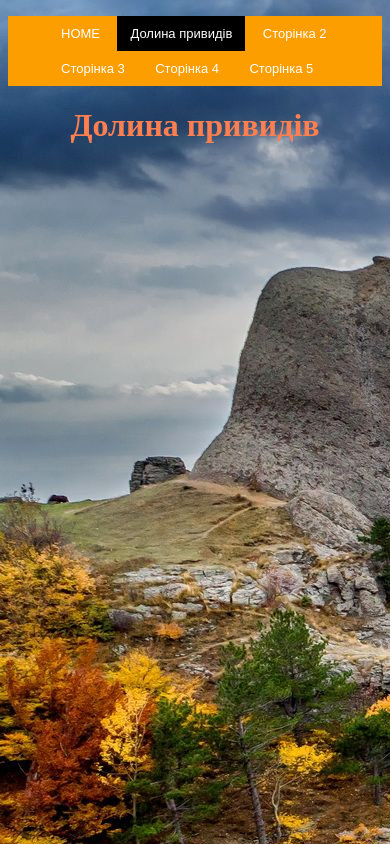
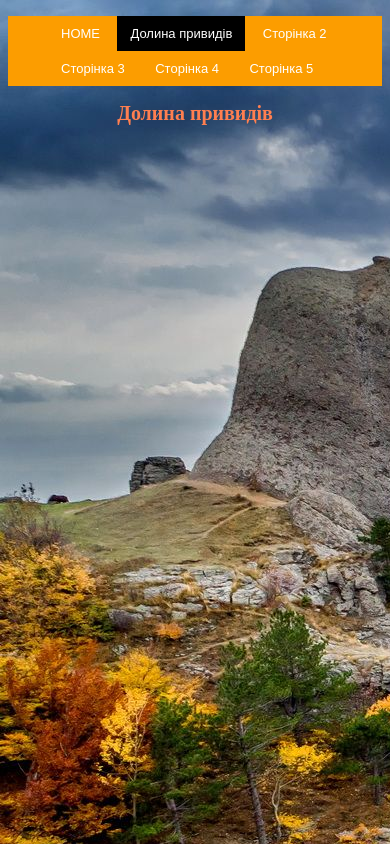
Before and after one commit to GefryV2/GefryV2.github.io, a plain HTML site: page page1.html in a window 390 px wide. Drawn offline with Linux system fonts and the light colour scheme.

Commit message:
changed font style

```diff
--- a/style/style.css
+++ b/style/style.css
@@ -48,3 +48,12 @@ body.p1 {
     text-align: center;
     color: coral;
 }
+
+
+/* media */
+
+@media (max-width: 800px) {
+    h1 {
+        font-size: 1.25em;
+    }
+}
```
